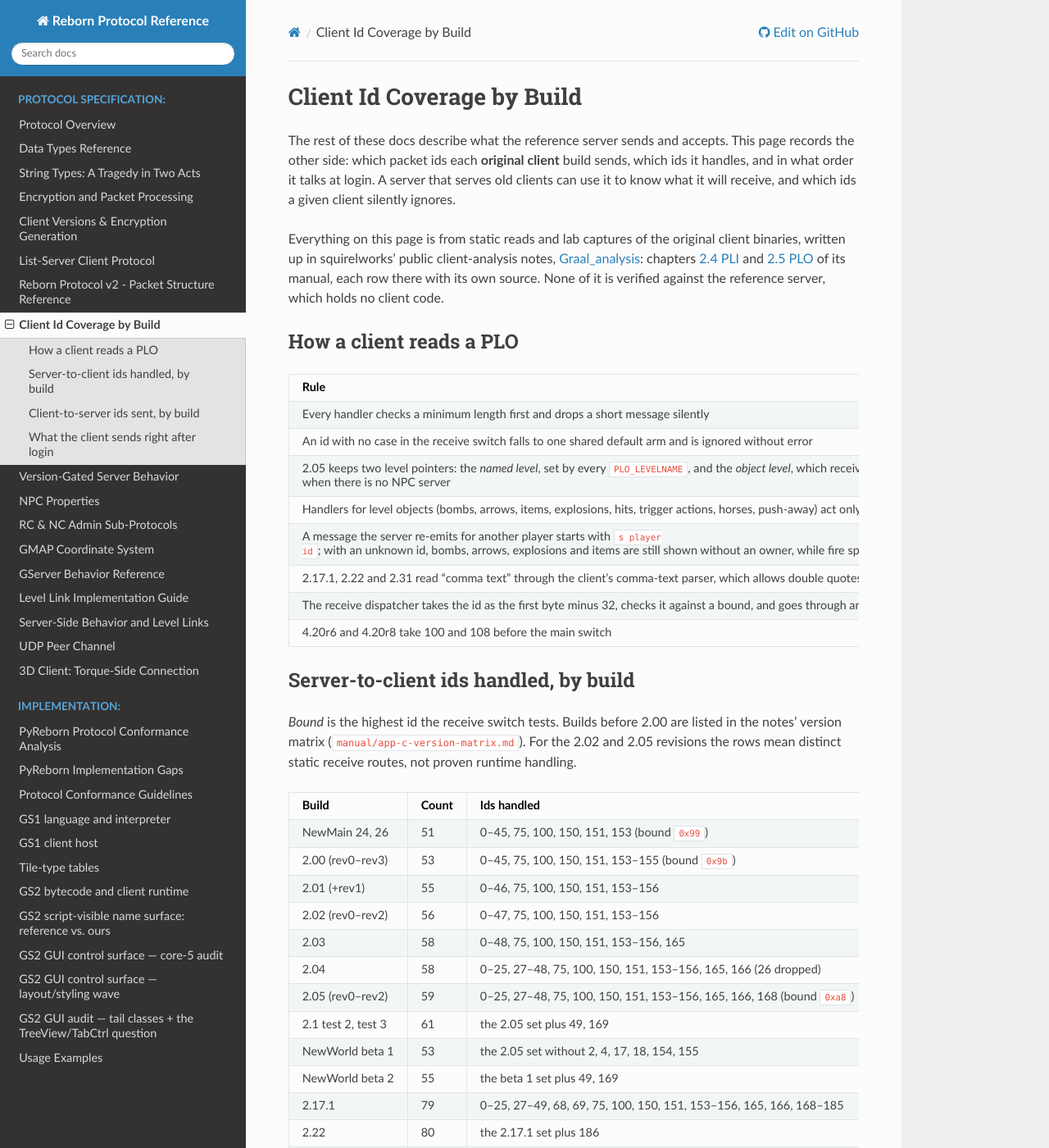
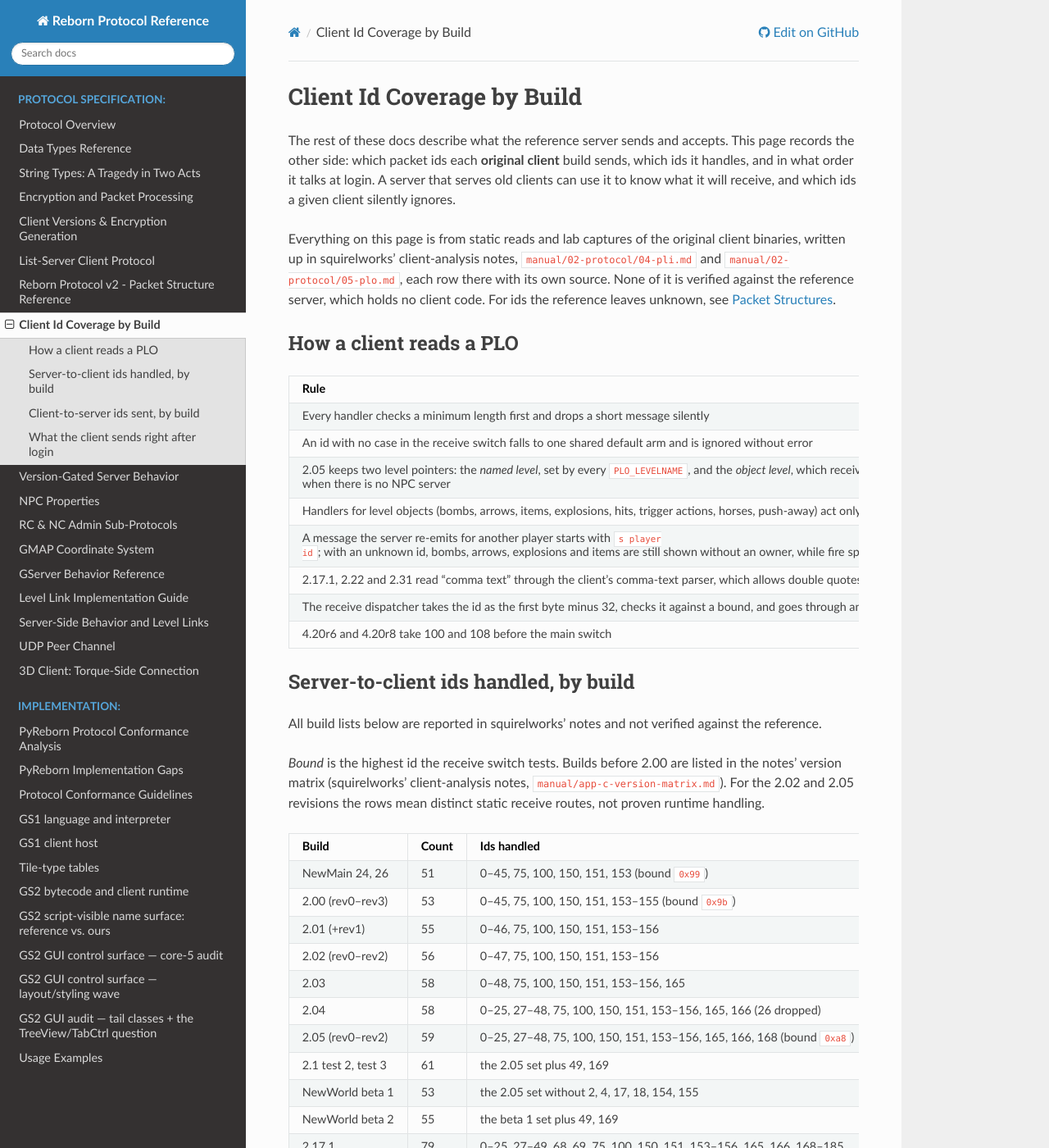
Before and after one commit to hosler/reborn-protocol-docs, a Sphinx documentation site: the page built from docs/protocol/client-id-coverage.md, in a window 1280 px wide and 1400 px high. Shown: the whole window at 82% size. Built offline with Sphinx 7.4.7 and the Read the Docs theme 3.1.0, drawn with Linux system fonts in a browser that asks for light colours; some of the changed text lies outside the part shown.

Commit message:
PR #43 fixups: id 26 is PLO_NPCSETSCRIPT, count and range slips, plain-text notes refs
The reference has no PLO_NPCACTION; id 26 is PLO_NPCSETSCRIPT (IEnums.h:195, 1.31 to
2.03), the notes' 1.28 beta 2 start is kept as a reported observation. The 3.04 row
listed 0-49 (includes 26) but counted 79; the 2.00 to 2.1 sentence ignored sends of 80
and 81; 133 is added next to 132. Ids 50, 157, 161, 162 get their reference names.

Co-Authored-By: Claude <noreply@anthropic.com>

```diff
--- a/docs/protocol/client-id-coverage.md
+++ b/docs/protocol/client-id-coverage.md
@@ -6,10 +6,11 @@ handles, and in what order it talks at login. A server that serves old clients c
 to know what it will receive, and which ids a given client silently ignores.
 
 Everything on this page is from static reads and lab captures of the original client
-binaries, written up in squirelworks' public client-analysis notes,
-[Graal_analysis](https://github.com/squirelworks/Graal_analysis/): chapters
-[2.4 PLI](https://github.com/squirelworks/Graal_analysis/blob/main/manual/02-protocol/04-pli.md) and [2.5 PLO](https://github.com/squirelworks/Graal_analysis/blob/main/manual/02-protocol/05-plo.md) of its manual, each row there with its own
-source. None of it is verified against the reference server, which holds no client code.
+binaries, written up in squirelworks' client-analysis notes,
+`manual/02-protocol/04-pli.md` and `manual/02-protocol/05-plo.md`, each row there with its
+own source. None of it is verified against the reference server, which holds no client
+code. For ids the reference leaves unknown, see
+[Packet Structures](packet-structures.md#ids-whose-layout-comes-from-the-reference-enum-comments-and-client-observation).
 
 ## How a client reads a PLO
 
@@ -26,8 +27,11 @@ source. None of it is verified against the reference server, which holds no clie
 
 ## Server-to-client ids handled, by build
 
+All build lists below are reported in squirelworks' notes and not verified against the
+reference.
+
 *Bound* is the highest id the receive switch tests. Builds before 2.00 are listed in the
-notes' version matrix ([`manual/app-c-version-matrix.md`](https://github.com/squirelworks/Graal_analysis/blob/main/manual/app-c-version-matrix.md)).
+notes' version matrix (squirelworks' client-analysis notes, `manual/app-c-version-matrix.md`).
 For the 2.02 and 2.05 revisions the rows mean distinct static receive routes, not proven
 runtime handling.
 
@@ -58,7 +62,7 @@ Notes on the gaps and steps in that table:
 
 | Rule | Builds |
 | --- | --- |
-| No build in the notes handles 26 (`PLO_NPCACTION`) after 2.03 (it is handled from 1.28 beta 2), or 152 and 167 | 2.04 to 6.03 |
+| No build in the notes handles 26 (`PLO_NPCSETSCRIPT`, `IEnums.h:195`) after 2.03, or 152 and 167. The enum comment dates 26 to 1.31 to 2.03; the notes report it handled from 1.28 beta 2 | 2.04 to 6.03 |
 | Revisions of one version share every handler shape (2.05 rev1 differs by one constant in 8), so any revision stands for the others; on the wire only 2.02 rev2 differs, by its token and id 37 | 2.00 to 2.05 |
 | 2.00 has no active-level reference, since 156 arrives in 2.01; level-addressed messages act on the current level | 2.00 |
 | 2.01 rewrites 0, 14 and 15 so the handler no longer waits for and then requests the level, the code side of map preloading; 154 and 155 go through a shared helper | 2.01 |
```
Also changed, not shown: other parts of docs/protocol/client-id-coverage.md (+4 -4 lines).
